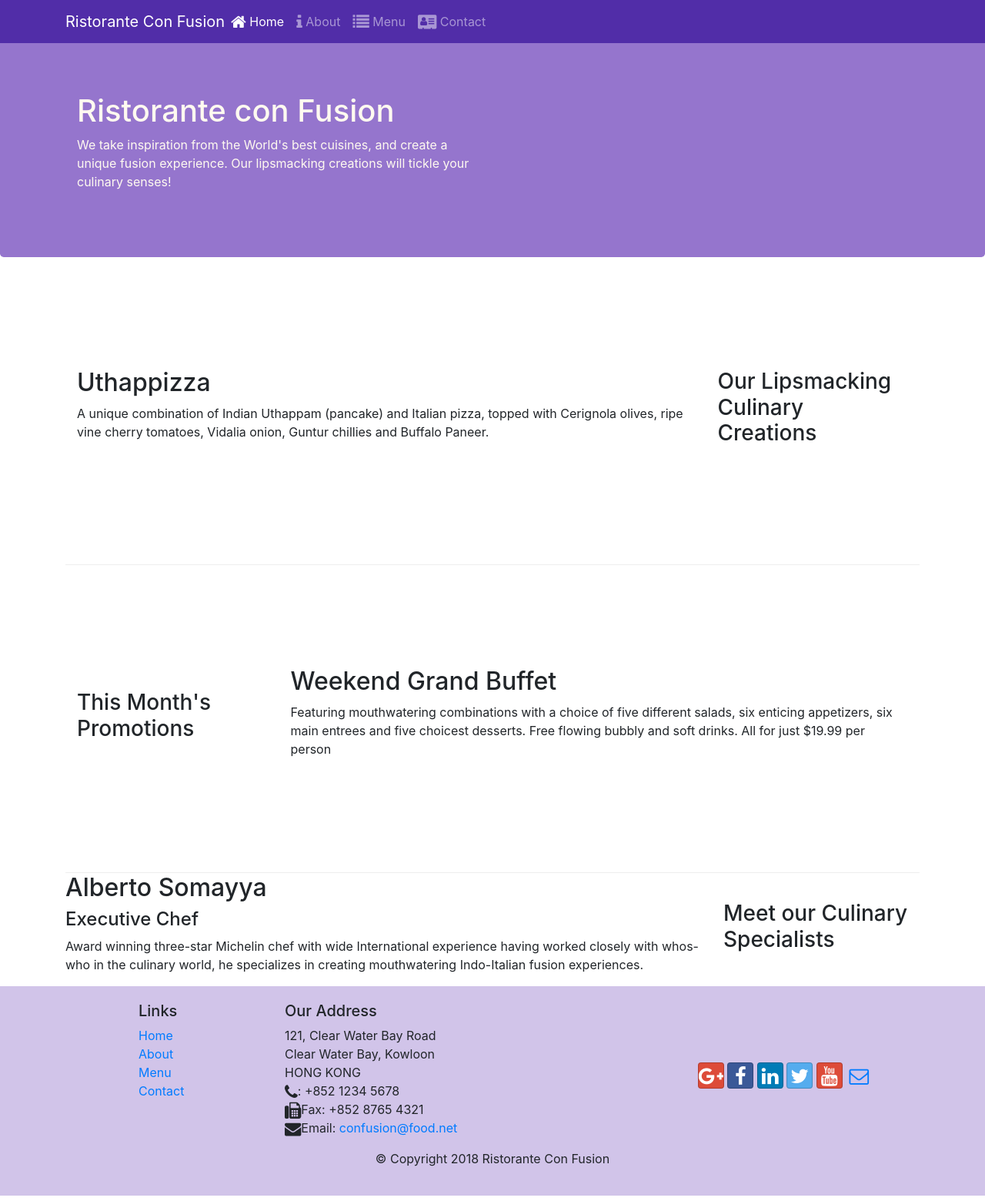
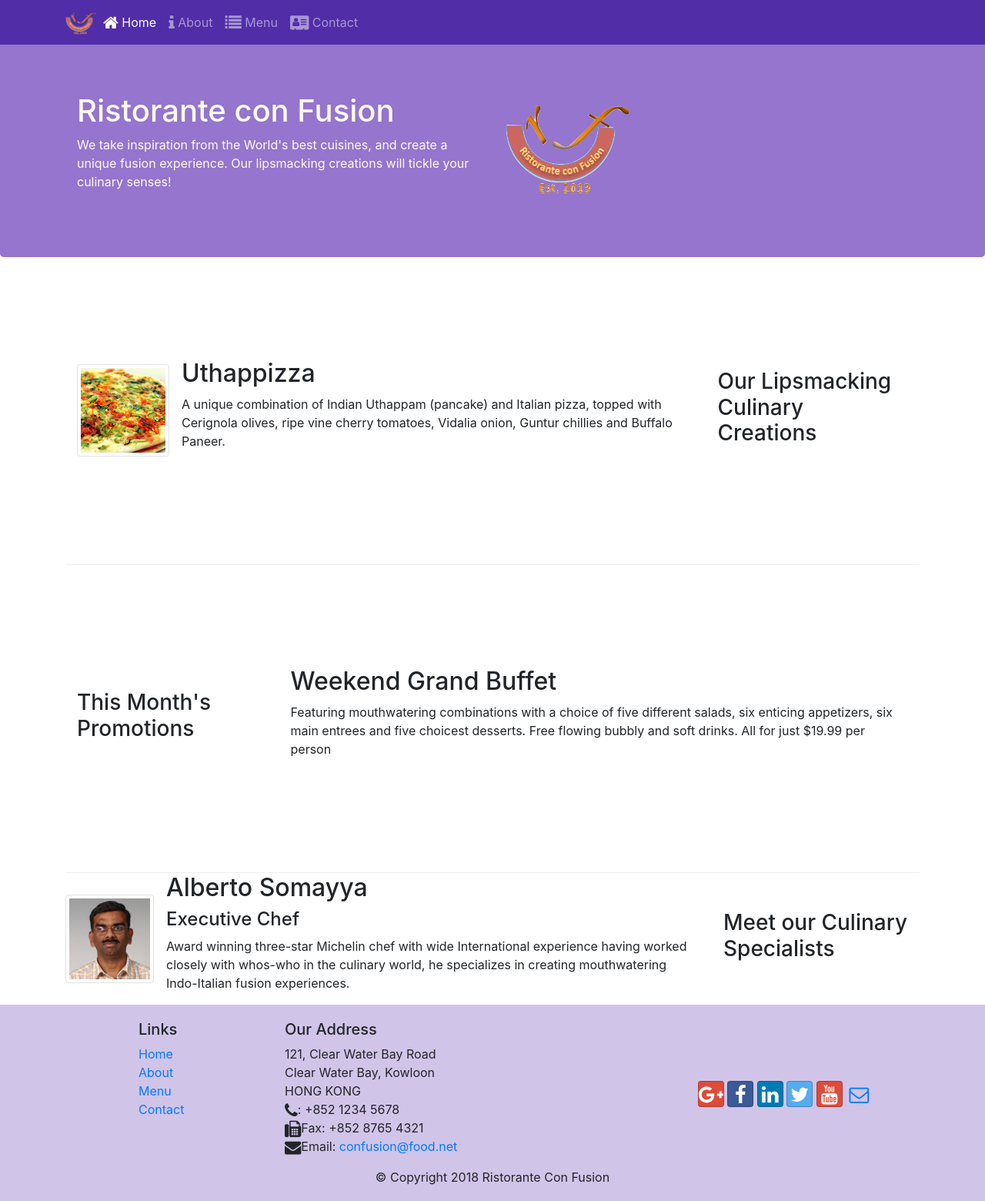
Before and after one commit to stepanRybak/conFusion, a website: page index.html in a window 1280 px wide. Shown: the whole page at 77% size. Drawn offline with nearby package versions, Linux system fonts and the light colour scheme.

Commit message:
Images and Media

```diff
--- a/index.html
+++ b/index.html
@@ -21,7 +21,7 @@
             <button class="navbar-toggler" type="button" data-toggle="collapse" data-target="#Navbar">
                 <span class="navbar-toggler-icon"></span>
             </button>
-            <a class="navbar-brand mr-auto" href="#">Ristorante Con Fusion</a>
+            <a class="navbar-brand mr-auto" href="#"><img src="img/logo.png" height="30" width="41"></a>
             <div class="collapse navbar-collapse" id="Navbar">
                     <ul class="navbar-nav mr-auto">
                             <li class="nav-item active"><a class="nav-link" href="#"><span class="fa fa-home fa-lg"></span> Home</a></li>
@@ -42,7 +42,8 @@
                     <h1>Ristorante con Fusion</h1>
                     <p>We take inspiration from the World's best cuisines, and create a unique fusion experience. Our lipsmacking creations will tickle your culinary senses!</p>
                 </div>
-                <div class="col-12 col-sm">
+                <div class="col-12 col-sm align-self-center">
+                    <img src="img/logo.png" class="img-fluid">
                 </div>
             </div>
         </div>
@@ -54,8 +55,14 @@
                 <h3>Our Lipsmacking Culinary Creations</h3>
             </div>
             <div class="col col-sm order=order-sm-first col-md">
-                <h2>Uthappizza</h2>
-                <p class="d-none d-sm-block">A unique combination of Indian Uthappam (pancake) and Italian pizza, topped with Cerignola olives, ripe vine cherry tomatoes, Vidalia onion, Guntur chillies and Buffalo Paneer.</p>
+                <div class="media">
+                    <img class="d-flex mr-3 img-thumbnail align-self-center" src="img/uthappizza.png" alt="Uthappizza">
+                    <div class="media-body">
+                        <h2 class="mt-0">Uthappizza</h2>
+                        <p class="d-none d-sm-block">A unique combination of Indian Uthappam (pancake) and Italian pizza, topped with Cerignola olives, ripe vine cherry tomatoes, Vidalia onion, Guntur chillies and Buffalo Paneer.</p>
+                    </div>
+                </div>
+
             </div>
         </div>
 
@@ -75,9 +82,15 @@
                 <h3>Meet our Culinary Specialists</h3>
             </div>
             <div class="col col-sm order-sm-first col-md">
-                <h2>Alberto Somayya</h2>
-                <h4>Executive Chef</h4>
-                <p class="d-none d-sm-block">Award winning three-star Michelin chef with wide International experience having worked closely with whos-who in the culinary world, he specializes in creating mouthwatering Indo-Italian fusion experiences. </p>
+                <div class="media">
+                    <img class="f-flex mr-3 img-thumbnail align-self-center" src="img/alberto.png" alt="alberto">
+                    <div class="media-body">
+                        <h2 class="mt-0">Alberto Somayya</h2>
+                        <h4>Executive Chef</h4>
+                        <p class="d-none d-sm-block">Award winning three-star Michelin chef with wide International experience having worked closely with whos-who in the culinary world, he specializes in creating mouthwatering Indo-Italian fusion experiences. </p>
+                    </div>
+                </div>
+
             </div>
         </div>
     </div>
```
Also changed, not shown: aboutus.html (+3 -2 lines), contactus.html (+4 -3 lines), img/alberto.png (added), img/buffet.png (added), img/logo.png (added), img/uthappizza.png (added).
